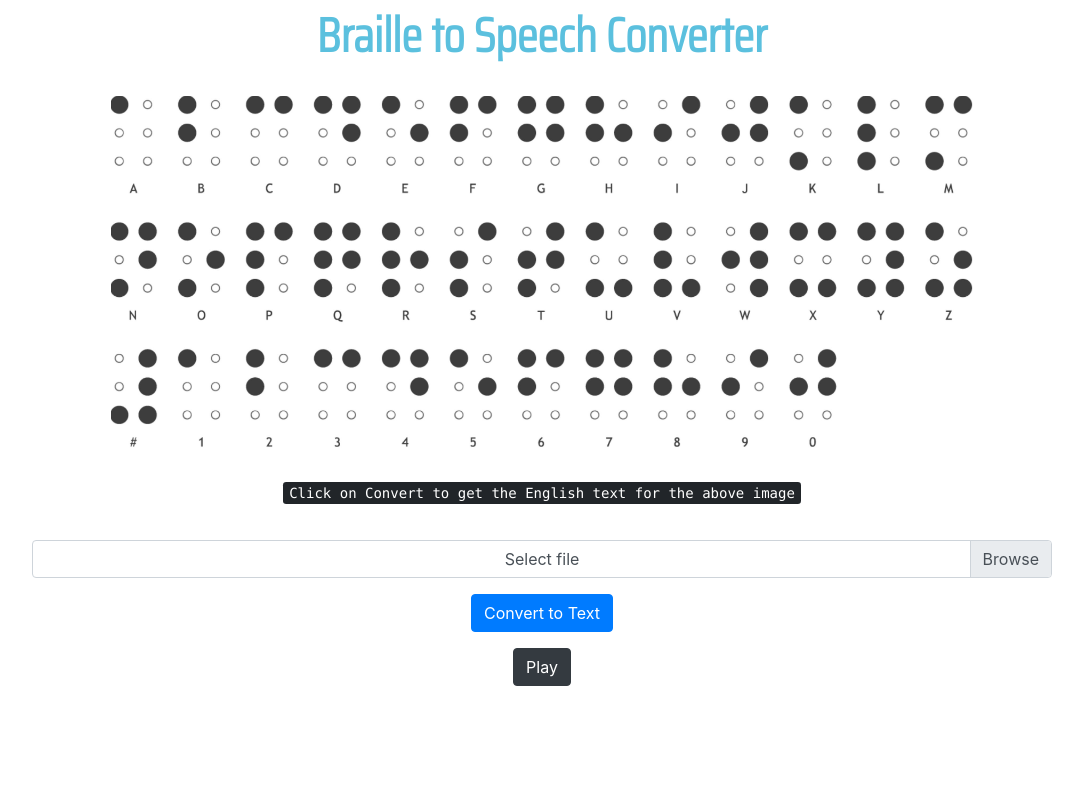
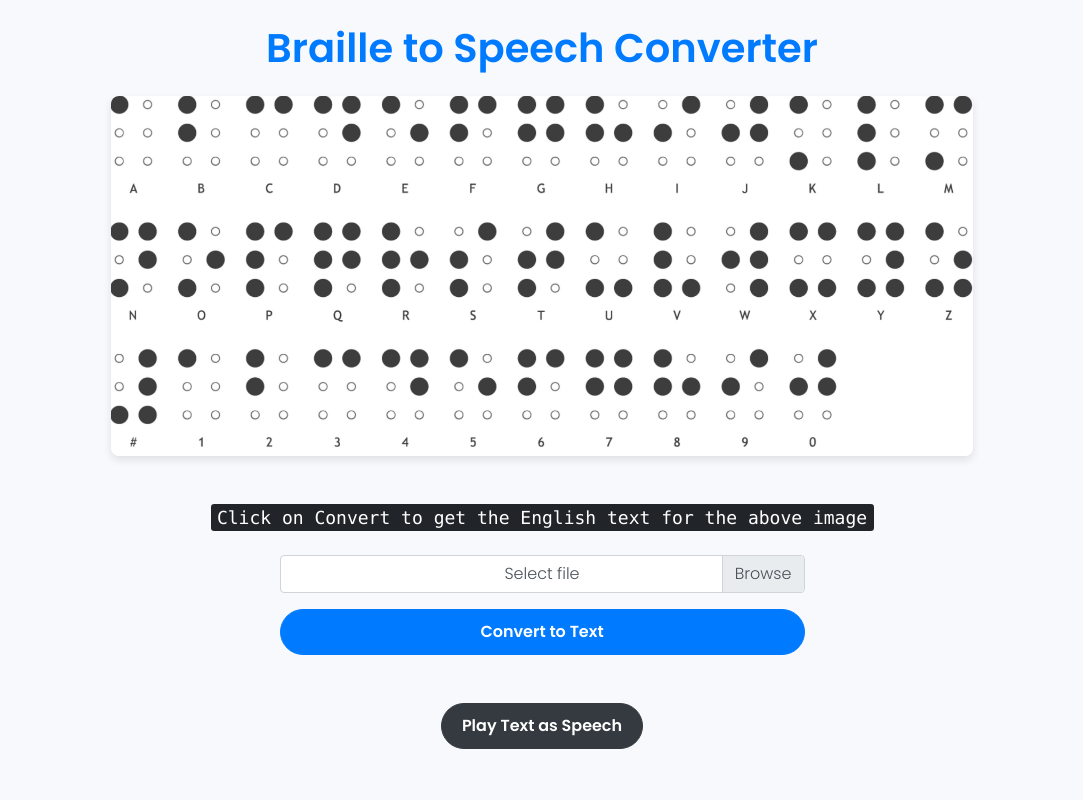
Before and after one commit to Prakash0062/braille-to-text-speech, a Flask app: page / in a window 1280 px wide. Shown: the whole page, without its empty margins (98-1181 px from the left). Run offline with Flask 3, Linux system fonts and the light colour scheme; some libraries are stand-ins or nearby versions.

Commit message:
Update index.html

```diff
--- a/templates/index.html
+++ b/templates/index.html
@@ -1,287 +1,227 @@
 <!doctype html>
-
 <html lang="en">
   <head>
-    <!-- Required meta tags -->
     <meta charset="utf-8">
     <meta name="viewport" content="width=device-width, initial-scale=1, shrink-to-fit=no">
+    <title>Braille to Text to Speech Converter</title>
+
     <!-- Bootstrap CSS -->
-    <link rel="stylesheet" href="https://stackpath.bootstrapcdn.com/bootstrap/4.4.1/css/bootstrap.min.css" integrity="sha384-Vkoo8x4CGsO3+Hhxv8T/Q5PaXtkKtu6ug5TOeNV6gBiFeWPGFN9MuhOf23Q9Ifjh" crossorigin="anonymous">
-    <link href="https://fonts.googleapis.com/css2?family=Abril+Fatface&display=swap" rel="stylesheet">
-    <link href="https://fonts.googleapis.com/css2?family=Abril+Fatface&family=Saira+Condensed:wght@300&display=swap" rel="stylesheet">
-    <title>Braille to Text to Speech Converter</title>
+    <link rel="stylesheet" href="https://stackpath.bootstrapcdn.com/bootstrap/4.4.1/css/bootstrap.min.css">
+
+    <!-- Modern Font -->
+    <link href="https://fonts.googleapis.com/css2?family=Poppins:wght@300;600&display=swap" rel="stylesheet">
+
     <style>
+      body {
+        background: #f7f9fc;
+        font-family: 'Poppins', sans-serif;
+      }
+      h1 {
+        color: #007bff;
+        font-weight: 600;
+      }
       .input_image {
         display: block;
-		max-width:100vw;
-		max-height:45vh;
-		width: auto;
-		height: auto;
+        max-width: 90vw;
+        max-height: 45vh;
+        margin: 0 auto;
+        border-radius: 8px;
+        box-shadow: 0 4px 8px rgba(0,0,0,0.1);
+      }
+      .btn-primary, .btn-dark {
+        transition: all 0.3s ease;
+        border-radius: 30px;
+        padding: 10px 20px;
+        font-weight: 600;
+      }
+      .btn-primary:hover, .btn-dark:hover {
+        transform: translateY(-2px);
+        box-shadow: 0 8px 16px rgba(0,0,0,0.2);
+      }
+
+
+      #output {
+        font-size: 18px;
+        color: #ffffff;
+      }
+      .custom-file-label::after {
+        content: "Browse";
+      }
+      .progress {
+        height: 20px;
+        border-radius: 30px;
+      }
+      .progress-bar {
+        border-radius: 30px;
+        background-color: #007bff;
       }
     </style>
   </head>
-  <body style="background: #ffffff">
+
+  <body>
     <div class="container">
-  	<header style="position: fixed;left: 0;top: 0; margin-top: 7px; width: 100%; background-color: #ffffff">
-  		<h1 align="center" style="color: #5bc0de;"><b><font face="Saira Condensed" size="100%">Braille to Speech Converter</font></b></h1>
+      <header class="text-center my-4">
+        <h1>Braille to Speech Converter</h1>
+      </header>
 
-	</header>
-	<br>
-	<br>
-	<br>
-	<br>
-  <div align="center" class="container">
-	  <img id="inputimage" src="/coverimage" class="img-fluid input_image" alt="Raw"/>
+      <div class="text-center">
+        <img id="inputimage" src="/coverimage" class="input_image img-fluid" alt="Raw Image"/>
+        <br><br>
+        <kbd id="output">Click on Convert to get the English text for the above image</kbd>
+        <br><br>
 
-	  <br>
-	  <kbd id="output">Click on Convert to get the English text for the above image</kbd>
-	  <br>
-	  <div style="margin-top: 20px;margin-bottom: 20px;" align="center" class="container">
         <div class="container">
-    <div class="row">
-      <div class="col">
-        <div class="mb-3 mt-3">
-	     <div id="alert_wrapper"></div>
-
-	<!--<h2 class="mb-3" style="font-weight: 300">Digest Braille Image</h2>-->
-          <div class="form-group mb-3">
+          <div class="row justify-content-center">
+            <div class="col-md-6">
+              <div class="form-group">
                 <div class="custom-file">
-              <input type="file" class="custom-file-input" name="file_input" id="file_input" oninput="input_filename();">
-              <label id="file_input_label" class="custom-file-label" for="image">Select file</label>
+                  <input type="file" class="custom-file-input" id="file_input" onchange="input_filename();">
+                  <label class="custom-file-label" id="file_input_label">Select file</label>
                 </div>
               </div>
-          <button onclick="upload('/digest');" id="upload_btn" class="btn btn-primary">Convert to Text</button>
-          <button class="btn btn-primary d-none" id="loading_btn" type="button" disabled>
-            <span class="spinner-border spinner-border-sm" role="status" aria-hidden="true"></span>
-            Uploading...
+              <button onclick="upload('/digest');" id="upload_btn" class="btn btn-primary btn-block mb-2">Convert to Text</button>
+              <button class="btn btn-primary btn-block d-none" id="loading_btn" type="button" disabled>
+                <span class="spinner-border spinner-border-sm" role="status" aria-hidden="true"></span> Uploading...
               </button>
-          <button type="button" id="cancel_btn" class="btn btn-secondary d-none">Cancel upload</button>
-        </div>
-        <div id="progress_wrapper" class="d-none">
-          <label id="progress_status"></label>
-          <div class="progress mb-3">
-            <div id="progress" class="progress-bar" role="progressbar" aria-valuenow="25" aria-valuemin="0" aria-valuemax="100"></div>
-          </div>
-        </div>
-        <div id="alert_wrapper"></div>
+              <button type="button" id="cancel_btn" class="btn btn-secondary btn-block d-none">Cancel upload</button>
             </div>
           </div>
         </div>
-  <div class="row">
-	<div class="col">
-		<!-- <h3 class="one">Text</h3> -->
-		<button class="btn btn-dark  " id='play123'>Play
-			</button>
-		</a>
+
+        <div id="progress_wrapper" class="d-none my-3">
+          <label id="progress_status"></label>
+          <div class="progress">
+            <div id="progress" class="progress-bar" role="progressbar"></div>
           </div>
         </div>
 
+        <div id="alert_wrapper" class="mt-3"></div>
+
+        <button class="btn btn-dark mt-4" id="play123">Play Text as Speech</button>
       </div>
     </div>
-	  <br>
-	  <br>
-	  <br>
-	  <footer>
-            <div align="center" id="contactus" style="position: fixed;left: 0;bottom: 0;width: 100%; background-color: #ffffff; color: #000000">
-                <br><br>
-            </div>
+
+    <footer class="text-center">
+      <p></p>
     </footer>
-   </div>
 
+    <!-- Script section (same as yours, but kept clean) -->
     <script>
-	    function openUrl(url) {
-		    window.open(url, '_blank');
-	    }
-
-	    // Get a reference to the progress bar, wrapper & status label
       var progress = document.getElementById("progress");
       var progress_wrapper = document.getElementById("progress_wrapper");
       var progress_status = document.getElementById("progress_status");
-
-	    // Get a reference to the 3 buttons
       var upload_btn = document.getElementById("upload_btn");
       var loading_btn = document.getElementById("loading_btn");
       var cancel_btn = document.getElementById("cancel_btn");
-
-	    // Get a reference to the alert wrapper
       var alert_wrapper = document.getElementById("alert_wrapper");
-
-	    // Get a reference to the file input element & input label
       var input = document.getElementById("file_input");
       var file_input_label = document.getElementById("file_input_label");
-
-	    // Get a reference to the input image
       var input_image = document.getElementById("inputimage");
       var output_text = document.getElementById("output");
 
-	    // Function to show alerts
-	    function show_alert(message, alert) {
+      function show_alert(message, type) {
         alert_wrapper.innerHTML = `
-			<div id="alert" class="alert alert-${alert} alert-dismissible fade show" role="alert">
-			<span>${message}</span>
-			<button type="button" class="close" data-dismiss="alert" aria-label="Close">
-			<span aria-hidden="true">&times;</span>
-			</button>
-			</div>`
+          <div class="alert alert-${type} alert-dismissible fade show" role="alert">
+            ${message}
+            <button type="button" class="close" data-dismiss="alert">&times;</button>
+          </div>`;
       }
 
-	    // Function to upload file
       function upload(url) {
-		    // Reject if the file input is empty & throw alert
         if (!input.value) {
-			    show_alert("No file selected", "warning")
+          show_alert("No file selected", "warning");
           return;
         }
-		    // Create a new FormData instance
         var data = new FormData();
-
-		    // Create a XMLHTTPRequest instance
         var request = new XMLHttpRequest();
-
-		    // Set the response type
         request.responseType = "json";
 
-		    // Clear any existing alerts
         alert_wrapper.innerHTML = "";
-
-		    // Disable the input during upload
         input.disabled = true;
-
-		    // Hide the upload button
         upload_btn.classList.add("d-none");
-
-		    // Show the loading button
         loading_btn.classList.remove("d-none");
-
-		    // Show the cancel button
         cancel_btn.classList.remove("d-none");
-
-		    // Show the progress bar
         progress_wrapper.classList.remove("d-none");
 
-		    // Get a reference to the file
         var file = input.files[0];
-
-		    // Get a reference to the filename
-		    var filename = file.name;
-
-		    // Get a reference to the filesize & set a cookie
-		    var filesize = file.size;
-		    document.cookie = `filesize=${filesize}`;
-
-		    // Append the file to the FormData instance
         data.append("file", file);
 
-		    request.upload.addEventListener("progress", function (e) {
-			    // Get the loaded amount and total filesize (bytes)
-			    var loaded = e.loaded;
-			    var total = e.total
+        request.upload.addEventListener("progress", function(e) {
+          var percent_complete = (e.loaded / e.total) * 100;
+          progress.style.width = `${Math.floor(percent_complete)}%`;
+          progress_status.innerText = `${Math.floor(percent_complete)}% uploaded`;
+        });
 
-			    // Calculate percent uploaded
-			    var percent_complete = (loaded / total) * 100;
-
-			    // Update the progress text and progress bar
-			    progress.setAttribute("style", `width: ${Math.floor(percent_complete)}%`);
-			    progress_status.innerText = `${Math.floor(percent_complete)}% uploaded`;
-		    })
-
-		    // request load handler (transfer complete)
-		    request.addEventListener("load", function (e) {
-			    console.log(request.response)
+        request.addEventListener("load", function(e) {
           if (request.status == 200) {
             if(request.response.error){
               show_alert(request.response.message, "danger");
-				    }else{
-					input_image.src = '/procimage/' +
-						          request.response.img_id +
-						          '?' +
-						           Date.now();
+            } else {
+              input_image.src = '/procimage/' + request.response.img_id + '?' + Date.now();
               output_text.innerText = request.response.digest;
               show_alert(`${request.response.message}`, "success");
             }
-			    }else {
+          } else {
             show_alert(`Error uploading file`, "danger");
           }
           reset();
         });
 
-		    // request error handle
-		    request.addEventListener("error", function (e) {
+        request.addEventListener("error", function(e) {
           reset();
           show_alert(`Error uploading file`, "warning");
         });
 
-		    // request abort handler
-		    request.addEventListener("abort", function (e) {
+        request.addEventListener("abort", function(e) {
           reset();
           show_alert(`Upload cancelled`, "primary");
         });
 
-		    // Open and send the request
         request.open("post", url);
         request.send(data);
 
-		    cancel_btn.addEventListener("click", function () {
+        cancel_btn.addEventListener("click", function() {
           request.abort();
-		    })
+        });
       }
 
-	    // Function to update the input placeholder
       function input_filename() {
         file_input_label.innerText = input.files[0].name;
       }
 
-	    // Function to reset the page
       function reset() {
-		    // Clear the input
         input.value = null;
-
-		    // Hide the cancel button
         cancel_btn.classList.add("d-none");
-
-		    // Reset the input element
         input.disabled = false;
-
-		    // Show the upload button
         upload_btn.classList.remove("d-none");
-
-		    // Hide the loading button
         loading_btn.classList.add("d-none");
-
-		    // Hide the progress bar
         progress_wrapper.classList.add("d-none");
-
-		    // Reset the progress bar state
-		    progress.setAttribute("style", `width: 0%`);
-
-		    // Reset the input placeholder
+        progress.style.width = "0%";
         file_input_label.innerText = "Select file";
       }
 
       document.getElementById('play123').onclick = function() {
-			//var speech=document.getElementById('output');
-
-    //say(document.getElementById('output'));
-	say(output_text.outerHTML);
+        say(output_text.innerText);
       }
 
-function say(m , rate=1, pitch=0.8) {
+      function say(text, rate = 1, pitch = 1) {
         var msg = new SpeechSynthesisUtterance();
         var voices = window.speechSynthesis.getVoices();
-    msg.voice = voices[1];
-    msg.voiceURI = "native";
+        if (voices.length > 0) {
+          msg.voice = voices[0];
+        }
+        msg.text = text;
         msg.volume = 1;
         msg.rate = rate;
         msg.pitch = pitch;
-    msg.text = m;
         msg.lang = 'en-US';
         speechSynthesis.speak(msg);
       }
     </script>
 
-    <!-- jQuery first, then Popper.js, then Bootstrap JS -->
-    <script src="https://code.jquery.com/jquery-3.4.1.slim.min.js" integrity="sha384-J6qa4849blE2+poT4WnyKhv5vZF5SrPo0iEjwBvKU7imGFAV0wwj1yYfoRSJoZ+n" crossorigin="anonymous"></script>
-    <script src="https://cdn.jsdelivr.net/npm/popper.js@1.16.0/dist/umd/popper.min.js" integrity="sha384-Q6E9RHvbIyZFJoft+2mJbHaEWldlvI9IOYy5n3zV9zzTtmI3UksdQRVvoxMfooAo" crossorigin="anonymous"></script>
-    <script src="https://stackpath.bootstrapcdn.com/bootstrap/4.4.1/js/bootstrap.min.js" integrity="sha384-wfSDF2E50Y2D1uUdj0O3uMBJnjuUD4Ih7YwaYd1iqfktj0Uod8GCExl3Og8ifwB6" crossorigin="anonymous"></script>
+    <!-- jQuery and Bootstrap JS -->
+    <script src="https://code.jquery.com/jquery-3.4.1.slim.min.js"></script>
+    <script src="https://cdn.jsdelivr.net/npm/popper.js@1.16.0/dist/umd/popper.min.js"></script>
+    <script src="https://stackpath.bootstrapcdn.com/bootstrap/4.4.1/js/bootstrap.min.js"></script>
   </body>
 </html>
```
Lines whose indentation alone changed are shown as unchanged.
